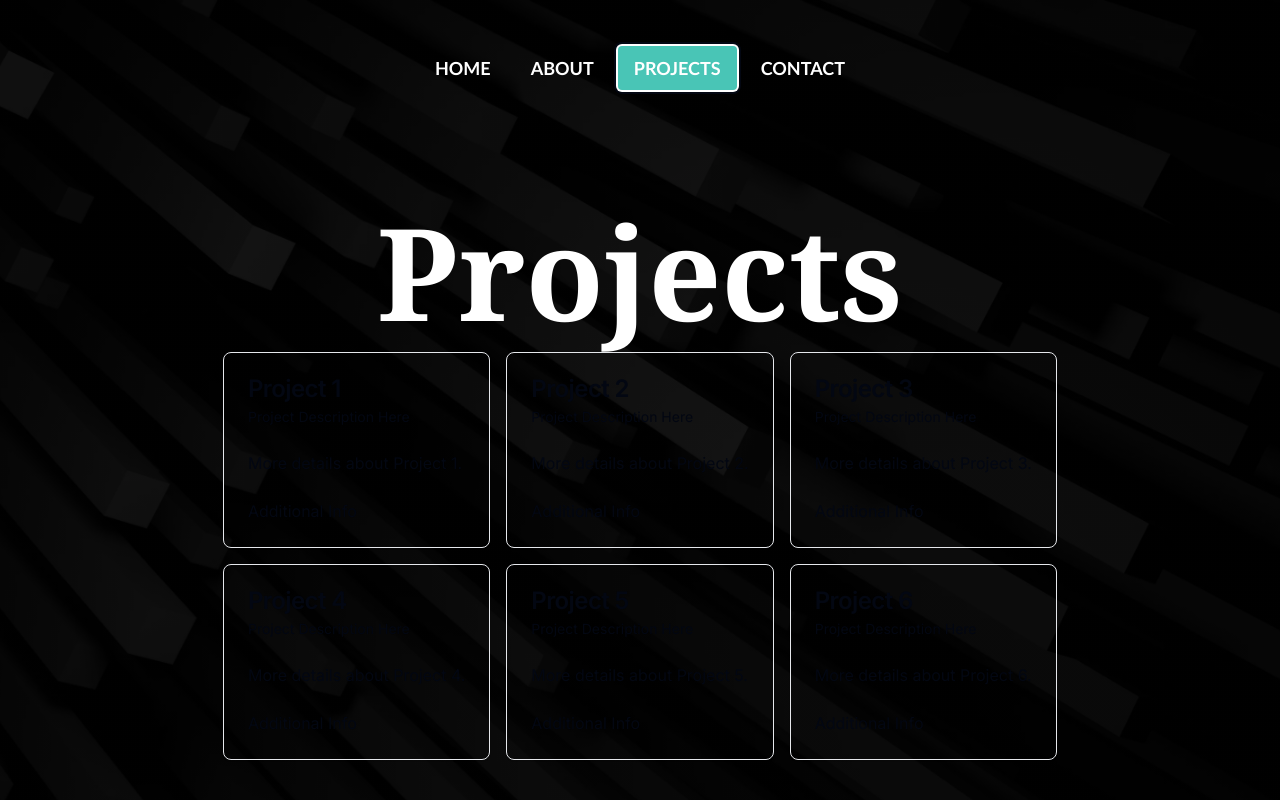
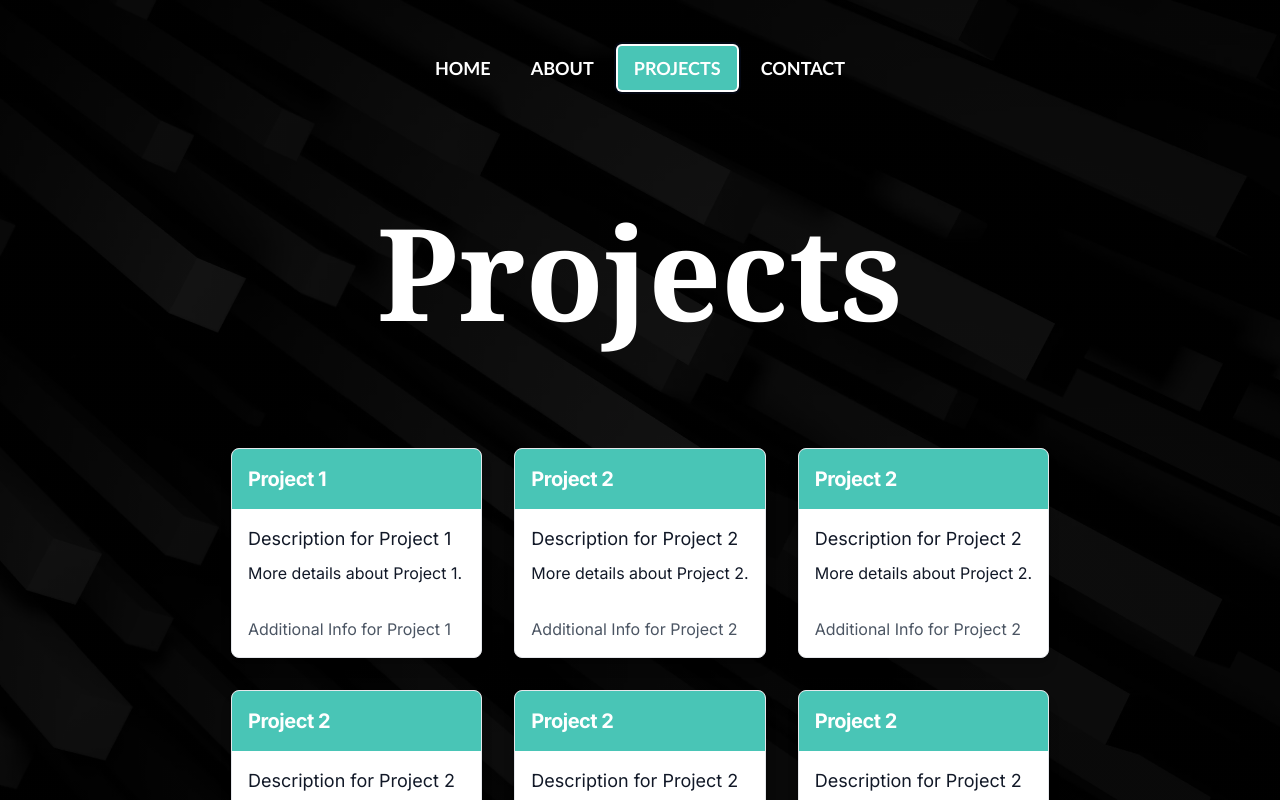
Before and after one commit to Goobber33/Portfolio-v4, a Next.js app: page /main in a window 1280 px wide. Both pictures are taken after a click on the tab "PROJECTS". Shown: the top 800 px of the page. Built offline with nearby package versions, Linux system fonts and the light colour scheme.

Commit message:
Added cards for my projects

```diff
--- a/components/projects.tsx
+++ b/components/projects.tsx
@@ -1,15 +1,56 @@
 import React from 'react';
 import { motion } from 'framer-motion';
-import {
-  Card,
-  CardContent,
-  CardDescription,
-  CardFooter,
-  CardHeader,
-  CardTitle,
-} from "@/components/ui/card";
+import { Card, CardContent, CardDescription, CardFooter, CardHeader, CardTitle } from "@/components/ui/card";
 
-const childVariants = {
+// Define your projects here with unique content for each
+const projects = [
+  {
+    title: 'Project 1',
+    description: 'Description for Project 1',
+    details: 'More details about Project 1.',
+    additionalInfo: 'Additional Info for Project 1',
+  },
+  {
+    title: 'Project 2',
+    description: 'Description for Project 2',
+    details: 'More details about Project 2.',
+    additionalInfo: 'Additional Info for Project 2',
+  },
+  {
+    title: 'Project 2',
+    description: 'Description for Project 2',
+    details: 'More details about Project 2.',
+    additionalInfo: 'Additional Info for Project 2',
+  },
+  {
+    title: 'Project 2',
+    description: 'Description for Project 2',
+    details: 'More details about Project 2.',
+    additionalInfo: 'Additional Info for Project 2',
+  },
+  {
+    title: 'Project 2',
+    description: 'Description for Project 2',
+    details: 'More details about Project 2.',
+    additionalInfo: 'Additional Info for Project 2',
+  },
+  {
+    title: 'Project 2',
+    description: 'Description for Project 2',
+    details: 'More details about Project 2.',
+    additionalInfo: 'Additional Info for Project 2',
+  },
+];
+
+const containerVariants = {
+  visible: {
+    transition: {
+      staggerChildren: 0.2, // Adjust the stagger time as needed
+    },
+  },
+};
+
+const itemVariants = {
   hidden: { y: 20, opacity: 0 },
   visible: {
     y: 0,
@@ -24,30 +65,36 @@ const ProjectsPage = () => {
   return (
     <div>
       <motion.h1
-        variants={childVariants}
         initial="hidden"
         animate="visible"
-        className="text-6xl sm:text-6xl md:text-7xl lg:text-9xl font-serif font-bold text-white text-center mt-36 lg:mt-28 w-full leading-2"
+        variants={itemVariants}
+        className="text-6xl sm:text-6xl md:text-7xl lg:text-9xl font-serif font-bold text-white text-center mb-24 mt-36 lg:mt-28 w-full leading-2"
       >
         Projects
       </motion.h1>
-      {/* Grid container */}
-      <div className="grid grid-cols-1 sm:grid-cols-2 lg:grid-cols-3 gap-4 p-4">
-        {Array.from({ length: 6 }).map((_, index) => (
-          <Card key={index}>
-            <CardHeader>
-              <CardTitle>Project {index + 1}</CardTitle>
-              <CardDescription>Project Description Here</CardDescription>
-            </CardHeader>
-            <CardContent>
-              <p>More details about Project {index + 1}.</p>
-            </CardContent>
-            <CardFooter>
-              <p>Additional Info</p>
-            </CardFooter>
-          </Card>
+      <motion.div
+        initial="hidden"
+        animate="visible"
+        variants={containerVariants}
+        className="grid grid-cols-1 sm:grid-cols-2 lg:grid-cols-3 gap-8 p-4"
+      >
+        {projects.map((project, index) => (
+          <motion.div key={index} variants={itemVariants}>
+            <Card className="bg-white dark:bg-gray-800 shadow-lg rounded-lg overflow-hidden">
+              <CardHeader className="bg-customCyan text-white p-4">
+                <CardTitle className="text-xl font-bold">{project.title}</CardTitle>
+              </CardHeader>
+              <CardContent className="p-4 text-gray-900 dark:text-white">
+                <CardDescription className="text-lg">{project.description}</CardDescription>
+                <p className="mt-2">{project.details}</p>
+              </CardContent>
+              <CardFooter className="p-4 text-gray-600 dark:text-gray-400">
+                <p>{project.additionalInfo}</p>
+              </CardFooter>
+            </Card>
+          </motion.div>
         ))}
-      </div>
+      </motion.div>
     </div>
   );
 };
```
